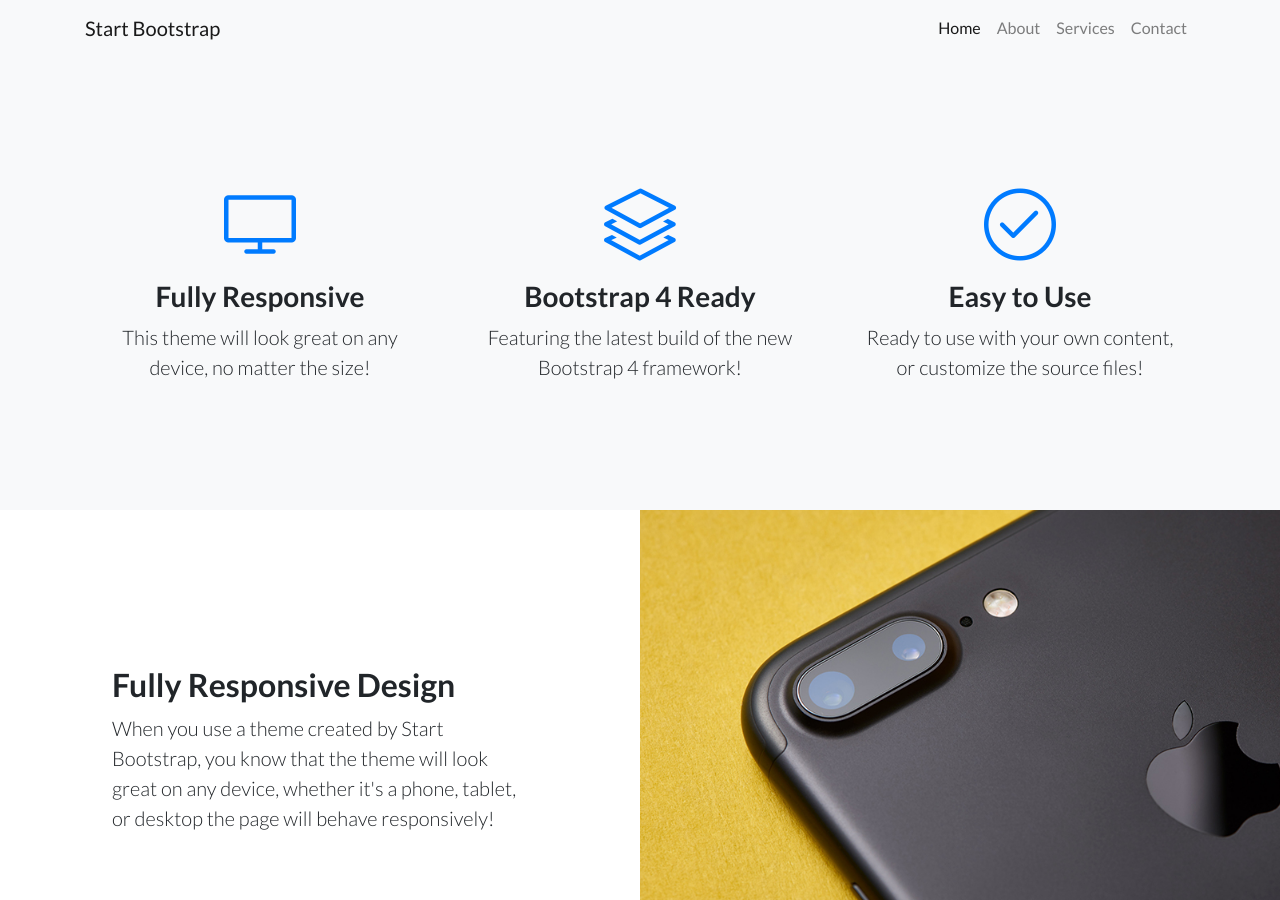
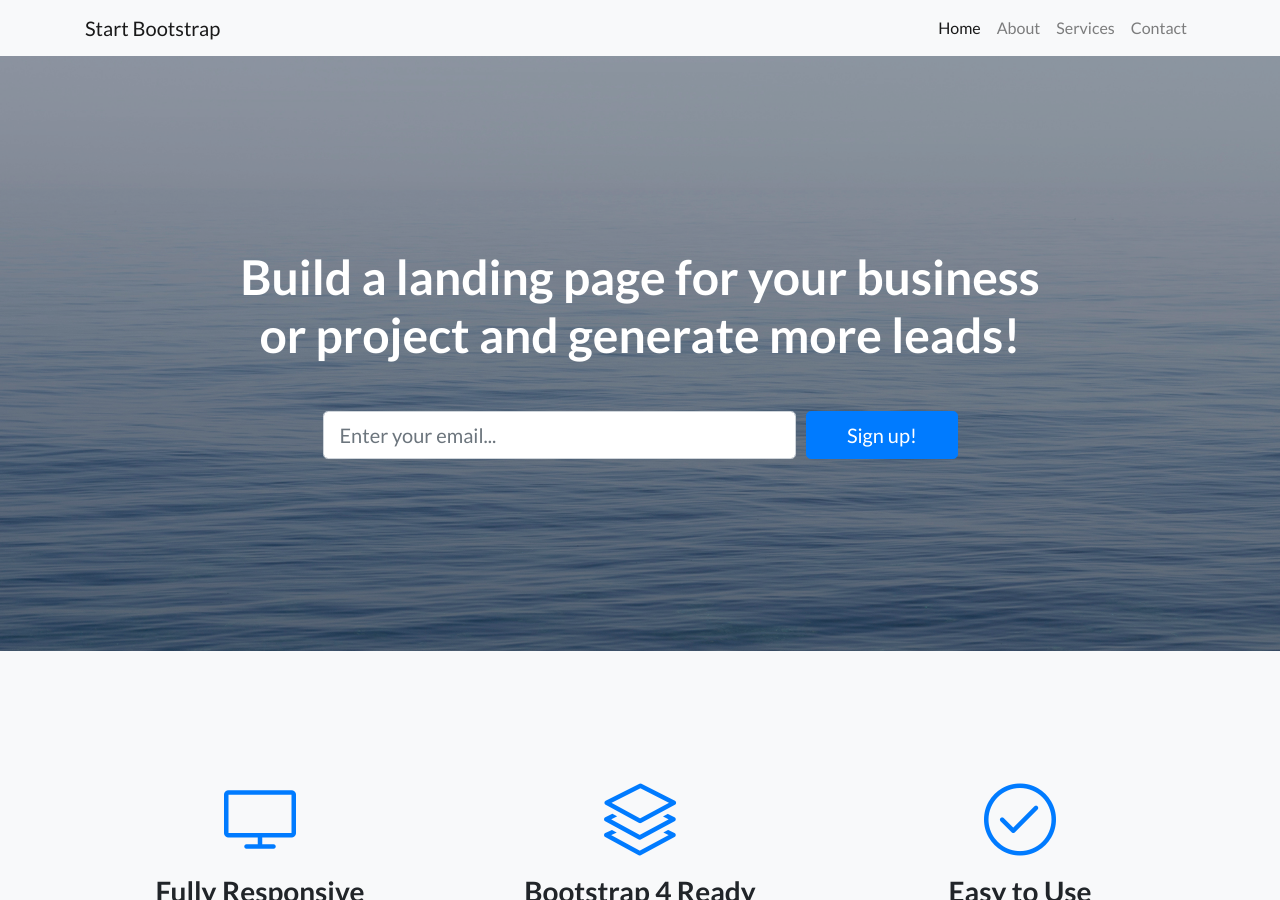
Before and after one commit to theuiguru/startbootstrap-landing-page, a Jekyll site: the page built from index.html, in a window 1280 px wide and 900 px high. Built offline with Jekyll 4.4.1, drawn with Linux system fonts in a browser that asks for light colours.

Commit message:
Update header.html

```diff
--- a/_includes/header.html
+++ b/_includes/header.html
@@ -1,5 +1,5 @@
 <!-- Masthead -->
-{% if site.data.menu.title == "Home" %}
+{% if site.data.menu.title == Home %}
 <header class="masthead text-white text-center">
   <div class="overlay"></div>
   <div class="container">
@@ -22,7 +22,7 @@
     </div>
   </div>
 </header>
-{% elsif site.data.menu.title == "About" %}
+{% elsif site.data.menu.title == About %}
 <header class="masthead text-white text-center" style="background-image: url('assets/img/bg-showcase-3.jpg');">
   <div class="overlay"></div>
   <div class="container">
@@ -33,7 +33,7 @@
     </div>
   </div>
 </header>
-{% elsif site.data.menu.title == "Services" %}
+{% elsif site.data.menu.title == Services %}
 <header class="masthead text-white text-center" style="background-image: url('assets/img/bg-showcase-2.jpg');">
   <div class="overlay"></div>
   <div class="container">
@@ -44,7 +44,7 @@
     </div>
   </div>
 </header>
-{% elsif site.data.menu.title == "Contact" %}
+{% elsif site.data.menu.title == Contact %}
 <header class="masthead text-white text-center" style="background-image: url('assets/img/bg-showcase-1.jpg');">
   <div class="overlay"></div>
   <div class="container">
```
